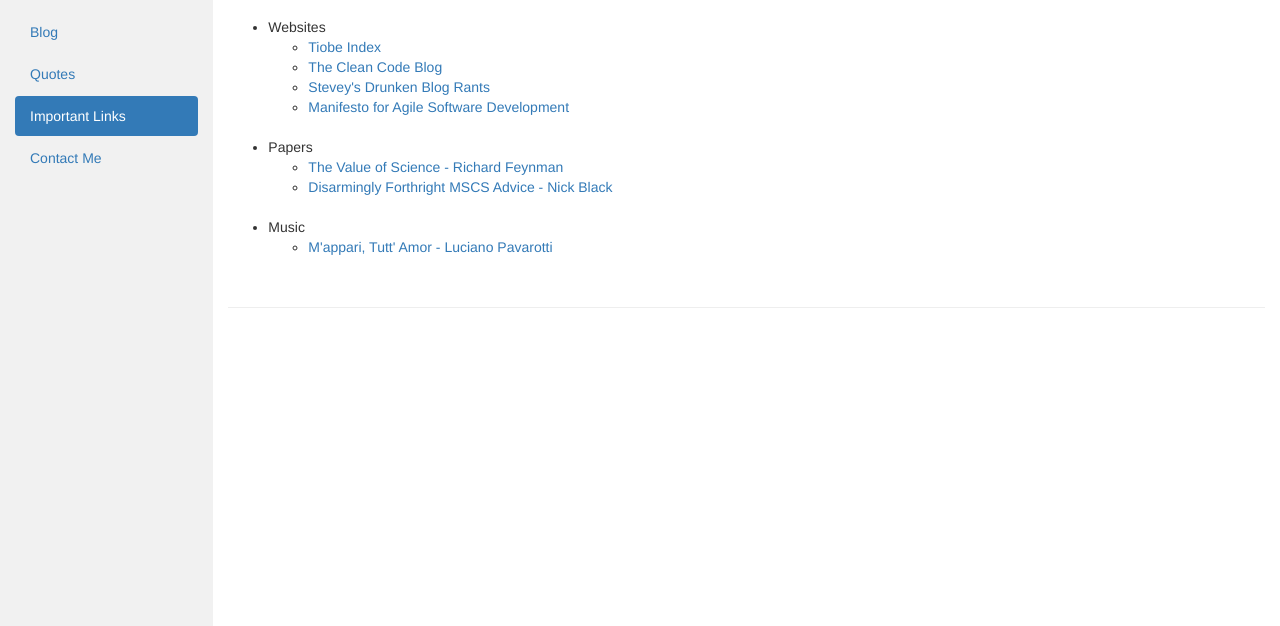
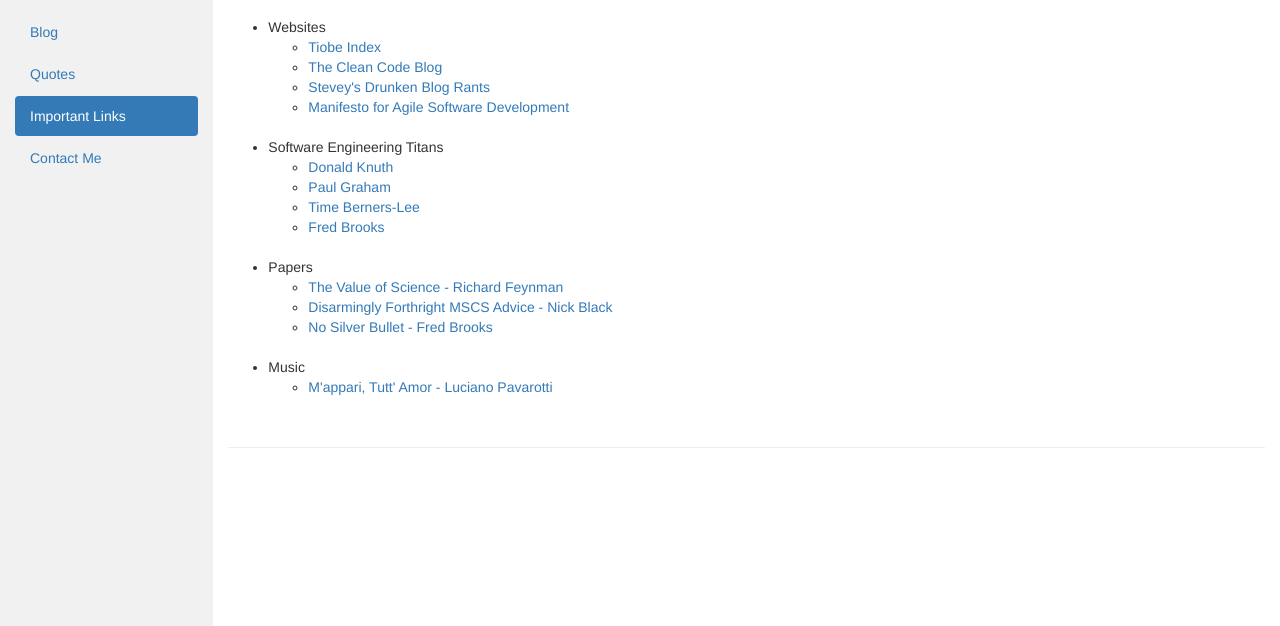
Before and after one commit to thecomputerwolf/thecomputerwolf.github.io, a plain HTML site: page links.html in a window 1280 px wide. Shown: the part 174-800 px from the top of the page. Drawn offline with nearby package versions, Linux system fonts and the light colour scheme.

Commit message:
Software Engineering Titans

```diff
--- a/links.html
+++ b/links.html
@@ -74,10 +74,19 @@
 							<li><a href="https://agilemanifesto.org/">Manifesto for Agile Software Development</a></li>
 						</ul>
 						<br>
+						<li>Software Engineering Titans</li>
+							<ul>
+								<li><a href="https://www-cs-faculty.stanford.edu/~knuth/">Donald Knuth</a></li>
+								<li><a href="http://www.paulgraham.com/index.html">Paul Graham</a></li>
+								<li><a href="https://www.w3.org/People/Berners-Lee/">Time Berners-Lee</a></li>
+								<li><a href="https://www.cs.unc.edu/~brooks/index.html">Fred Brooks</a></li>
+							</ul>
+						<br>
 						<li>Papers</li>
 						<ul>
 							<li><a href="http://www.faculty.umassd.edu/j.wang/feynman.pdf">The Value of Science - Richard Feynman</a></li>
 							<li><a href="https://nick-black.com/dankwiki/images/8/85/Msadvice.pdf">Disarmingly Forthright MSCS Advice - Nick Black</a></li>
+							<li><a href="http://worrydream.com/refs/Brooks-NoSilverBullet.pdf">No Silver Bullet - Fred Brooks</a></li>
 						</ul>
 						<br>
 						<li>Music</li>
```
Also changed, not shown: blog.html (+2 -0 lines).
